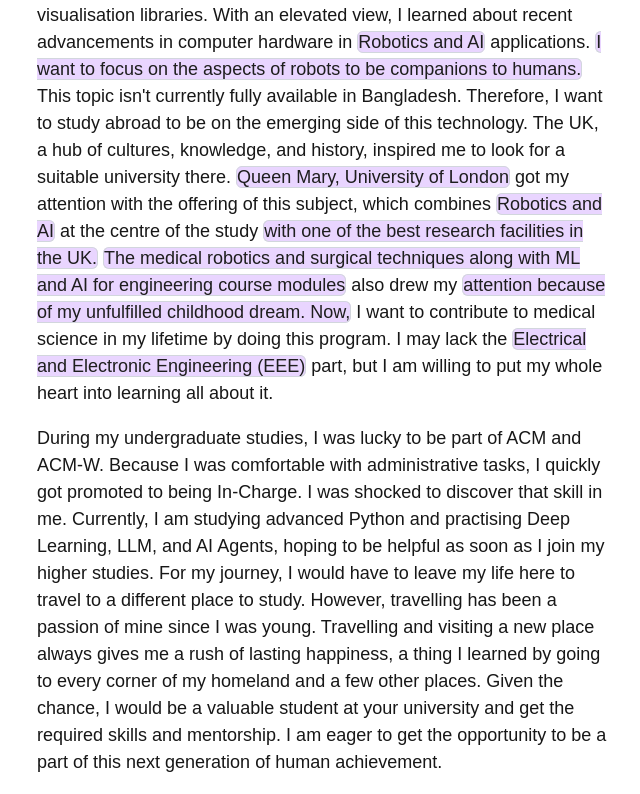
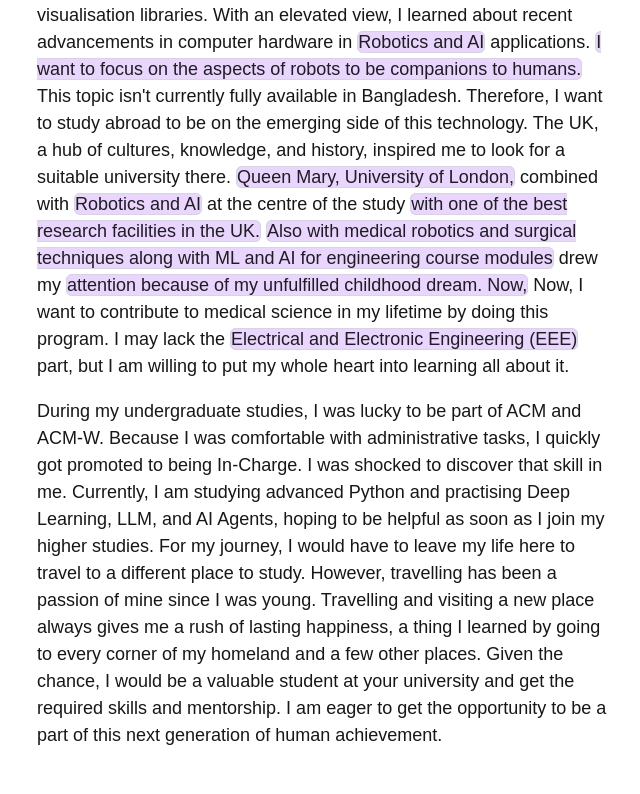
Before and after one commit to IAFahim/web_me, a Next.js app: page / in a window 1280 px wide. Shown: the part 1309-2103 px from the top of the page, without its empty margins (315-955 px from the left). After the commit the page ends 2076 px from the top, so only its background shows below. Built offline with nearby package versions, Linux system fonts and the light colour scheme.

Commit message:
Update PersonalStatement.tsx

```diff
--- a/src/app/(root)/PersonalStatement.tsx
+++ b/src/app/(root)/PersonalStatement.tsx
@@ -6,7 +6,7 @@
 
     const childHoodLinkCycle = useTextCycle([
         "It clarified the field’s potential and reminded me of a childhood science-fiction series where a robot, a dear friend to an ordinary boy, solved his mundane daily tasks. At that time, having a robot as my companion was a dream.",
-        "Even if I was unable to take a profession related to medicine, I could understand how this field may assist other fields in discovery and organization. And in the process I may even get a chance to treat others, a similar path toward the childhood dream."
+        "Even if I was unable to take a profession related to medicine, I could understand how this field may assist other fields in discovery and organisation. In the process, I may even get a chance to treat others on a similar path toward the childhood dream."
     ]);
 
     const universitySubjectCycle = useTextCycle([
@@ -18,11 +18,11 @@
 
     const fieldFocusCycle = useTextCycle([
         "I want to focus on the aspects of robots to be companions to humans.",
-        "I want to gain enough knowledge in AI so that one day I can assist medical professionals.",
+        "I want to gain enough knowledge in AI so that one day, I can assist medical professionals.",
     ]);
 
     const universityNames=[
-        "Queen Mary, University of London",
+        "Queen Mary, University of London,",
         "City St George's, University of London,",
         "Kingston, University of London,",
         "University of Greenwich,",
@@ -33,18 +33,18 @@
 
     const universityOneOfTheBestCycle = useTextCycle([
         "with one of the best research facilities in the UK.",
-        "with one of the best-known university for masters in Artificial intelligence in UK.",
-        "with one of the best AI Lab in UK for Deep Learning.",
+        "with one of the best-known universities for masters in Artificial intelligence in the UK.",
+        "with one of the best AI lab in the UK for Deep Learning.",
         "with long-standing relationship with British Computer Society (BCS).",
-        "with one of the most diverse university in UK"
+        "with one of the most diverse university in the UK"
     ]);
 
     const courseThatDrewAttention = useTextCycle([
-        "The medical robotics and surgical techniques along with ML and AI for engineering course modules",
-        "The agents and multi-agent Systems along with Industrial AI for engineering course modules",
-        "The cyber security and AI applications an stimulating topic along with main focus on ML and DL course modules",
-        "The machine learning along with data visualisation course modules",
-        "The high performance computational infrastructures along with quantitative data analysis course modules",
+        "Also with medical robotics and surgical techniques along with ML and AI for engineering course modules",
+        "Also with agents and multi-agent Systems along with Industrial AI for engineering course modules",
+        "Also with cyber security and AI applications an stimulating topic along with main focus on ML and DL course modules",
+        "Also with machine learning along with data visualisation course modules",
+        "Also with high performance computational infrastructures along with quantitative data analysis course modules",
     ])
     const attentionCourseCycle = useTextCycle([
         "attention because of my unfulfilled childhood dream. Now,",
@@ -53,7 +53,7 @@
 
     const lackingPartCycle = useTextCycle([
         "Electrical and Electronic Engineering (EEE)",
-        "Chemistry and Pharmaceutical Sciences",
+        "Chemistry and Pharmaceutical Science",
     ]);
 
 
@@ -127,8 +127,7 @@
                     a suitable university there. <TextCycleOnHold
                     text={universityNameCycle.currentText}
                     title={universityNameCycle.title}
-                    action={universityNameCycle.cycleToNextText}/> got my attention with the offering of this
-                    subject, which combines <TextCycleOnHold
+                    action={universityNameCycle.cycleToNextText}/> combined with <TextCycleOnHold
                     text={universitySubjectCycle.currentText}
                     title={universitySubjectCycle.title}
                     action={universitySubjectCycle.cycleToNextText}/> at
@@ -138,11 +137,10 @@
                     action={universityOneOfTheBestCycle.cycleToNextText}/> <TextCycleOnHold
                     text={courseThatDrewAttention.currentText}
                     title={courseThatDrewAttention.title}
-                    action={courseThatDrewAttention.cycleToNextText}/> also
-                    drew my <TextCycleOnHold
+                    action={courseThatDrewAttention.cycleToNextText}/> drew my <TextCycleOnHold
                     text={attentionCourseCycle.currentText}
                     title={attentionCourseCycle.title}
-                    action={attentionCourseCycle.cycleToNextText}/> I want to contribute
+                    action={attentionCourseCycle.cycleToNextText}/> Now, I want to contribute
                     to medical science in my lifetime by doing this program. I may lack
                     the <TextCycleOnHold
                     text={lackingPartCycle.currentText}
```
